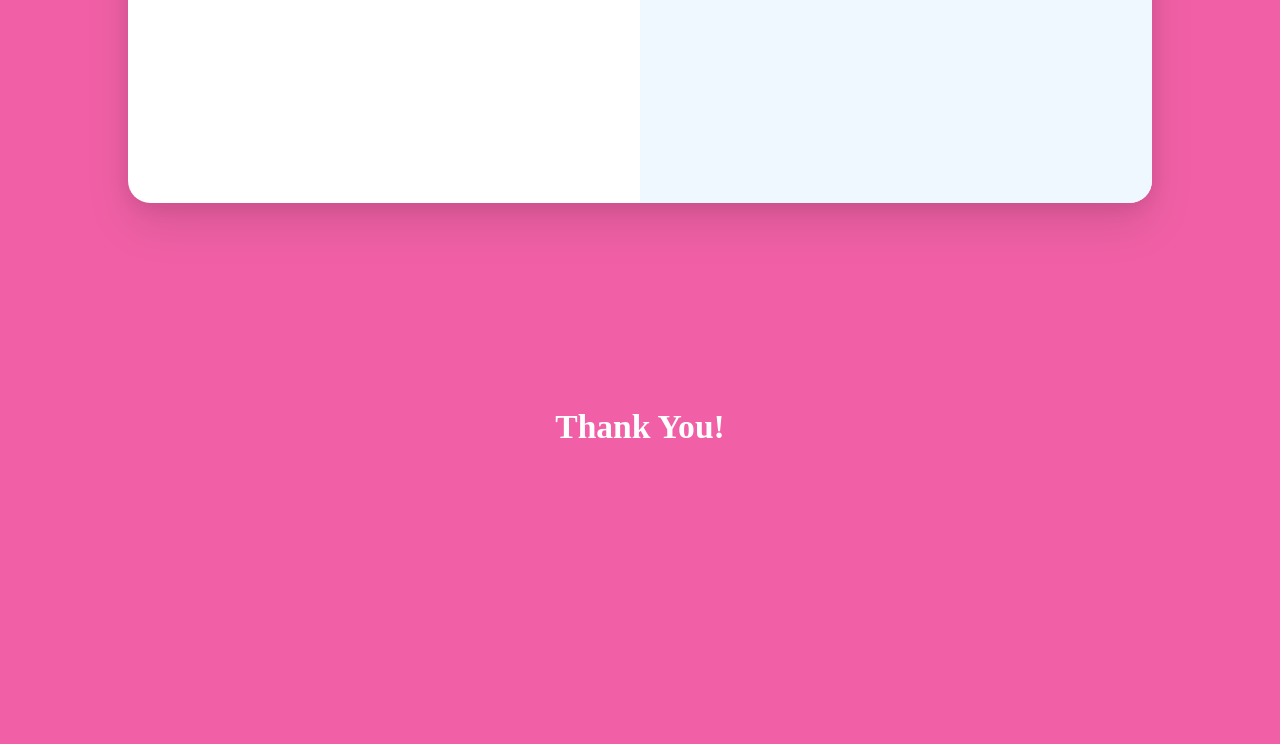
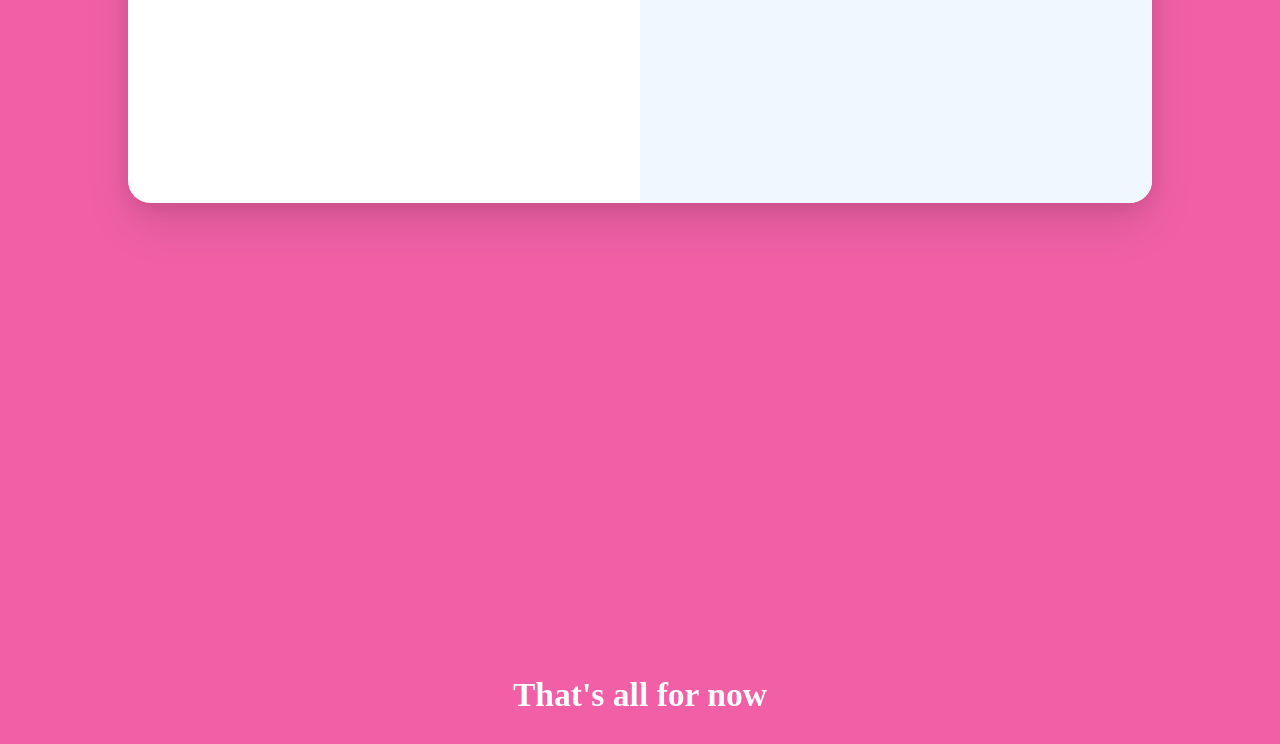
Before and after one commit to shivangidas/scroll-animations, a plain HTML site: page index.html in a window 1280 px wide. Shown: the part 5603-6347 px from the top of the page. Before the commit the page ends 6273 px from the top, so only its background shows below. Drawn offline with Linux system fonts and the light colour scheme.

Commit message:
change aside

```diff
--- a/index.html
+++ b/index.html
@@ -171,7 +171,7 @@
 	</main>
 	<aside>
         <div>
-            <h1>Thank You!</h1>
+            <h1>That's all for now</h1>
         </div>
 	</aside>
 
--- a/style.css
+++ b/style.css
@@ -259,11 +259,8 @@ main .btn {
 }
 
 aside {
-    width: 50vw;
+    height: 90vh;
     margin: 0 auto;
     text-align: center;
+    padding-top: 30vh;
 }
-
-aside div {
-    margin-bottom: 10em;
-}
```
